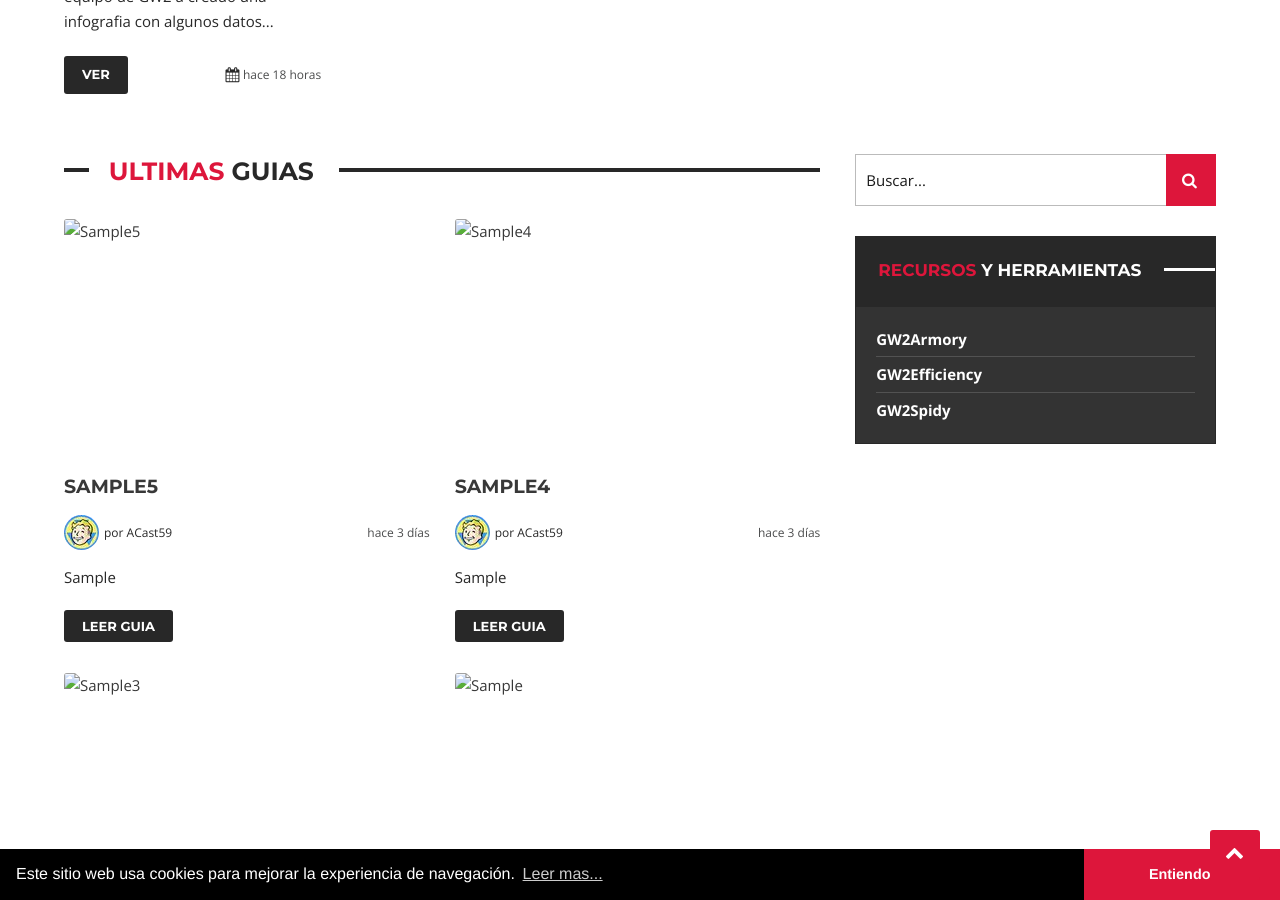
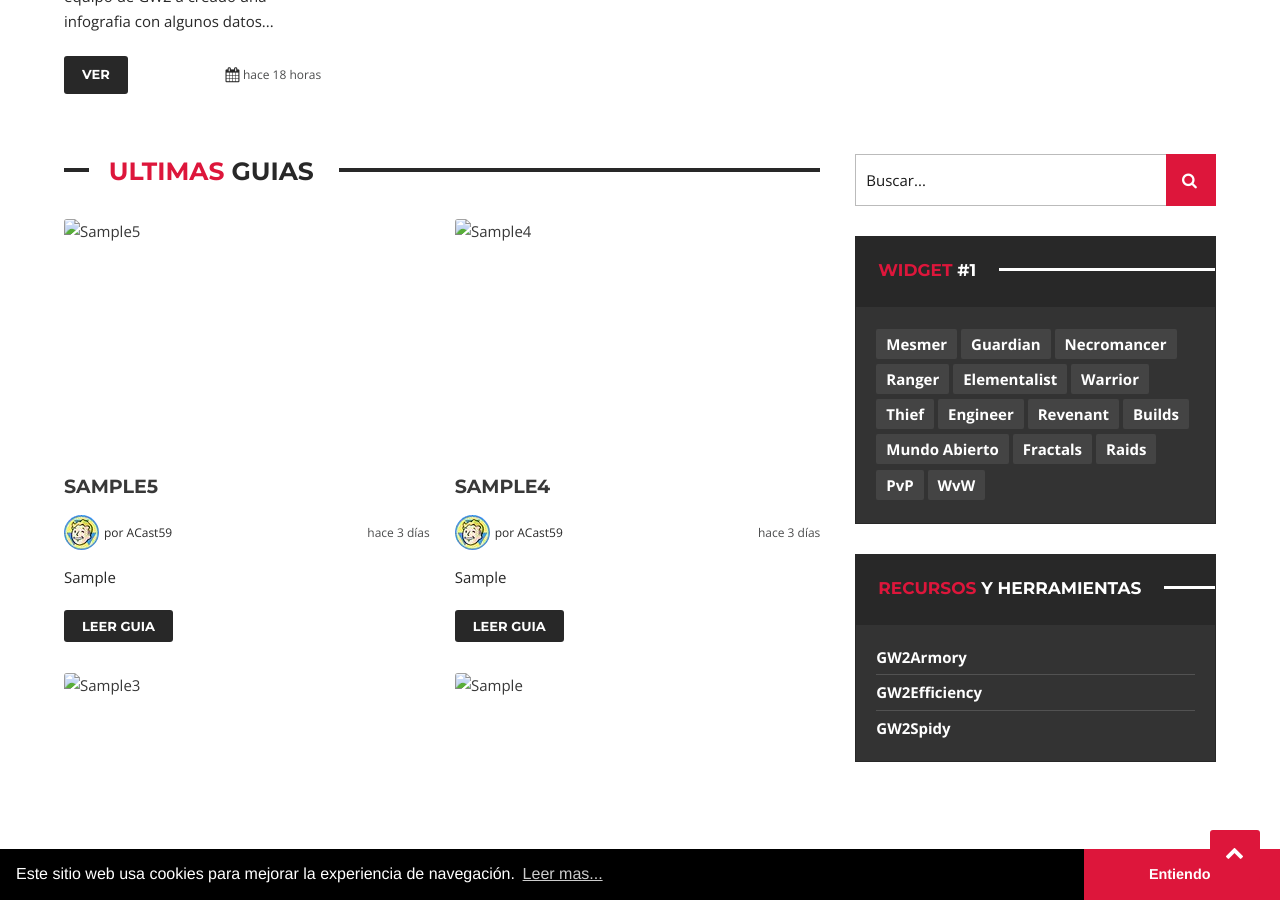
Before and after one commit to ACast59/GW2Guias, a Jekyll site: the page built from index.html, in a window 1280 px wide and 900 px high, scrolled down 665 px. Built offline with Jekyll 4.4.1, drawn with Linux system fonts in a browser that asks for light colours; a script that is not in the unit is left out; the list of posts is cut into pages by our own code.

Commit message:
Update sidebar.html

```diff
--- a/_includes/sidebar.html
+++ b/_includes/sidebar.html
@@ -17,6 +17,34 @@
 <div class="widget widget-highlighted">
   <h4>
     <span>
+      <span>Widget</span> #1
+    </span>
+  </h4>
+
+  <div class="widget-content">
+    <div class="tag-cloud">
+      <a href="{{ site.url }}{{ site.tag_page }}#Mesmer">Mesmer</a>
+      <a href="{{ site.url }}{{ site.tag_page }}#Guardian">Guardian</a>
+      <a href="{{ site.url }}{{ site.tag_page }}#Necromancer">Necromancer</a>
+      <a href="{{ site.url }}{{ site.tag_page }}#Ranger">Ranger</a>
+      <a href="{{ site.url }}{{ site.tag_page }}#Elementalist">Elementalist</a>
+      <a href="{{ site.url }}{{ site.tag_page }}#Warrior">Warrior</a>
+      <a href="{{ site.url }}{{ site.tag_page }}#Thief">Thief</a>
+      <a href="{{ site.url }}{{ site.tag_page }}#Engineer">Engineer</a>
+      <a href="{{ site.url }}{{ site.tag_page }}#Revenant">Revenant</a>
+      <a href="{{ site.url }}{{ site.tag_page }}#Builds">Builds</a>
+      <a href="{{ site.url }}{{ site.tag_page }}#Mundo Abierto">Mundo Abierto</a>
+      <a href="{{ site.url }}{{ site.tag_page }}#Fractals">Fractals</a>
+      <a href="{{ site.url }}{{ site.tag_page }}#Raids">Raids</a>
+      <a href="{{ site.url }}{{ site.tag_page }}#PvP">PvP</a>
+      <a href="{{ site.url }}{{ site.tag_page }}#WvW">WvW</a>
+    </div>
+  </div>
+</div>
+
+<div class="widget widget-highlighted">
+  <h4>
+    <span>
       <span>Recursos</span> y Herramientas
     </span>
   </h4>
```
